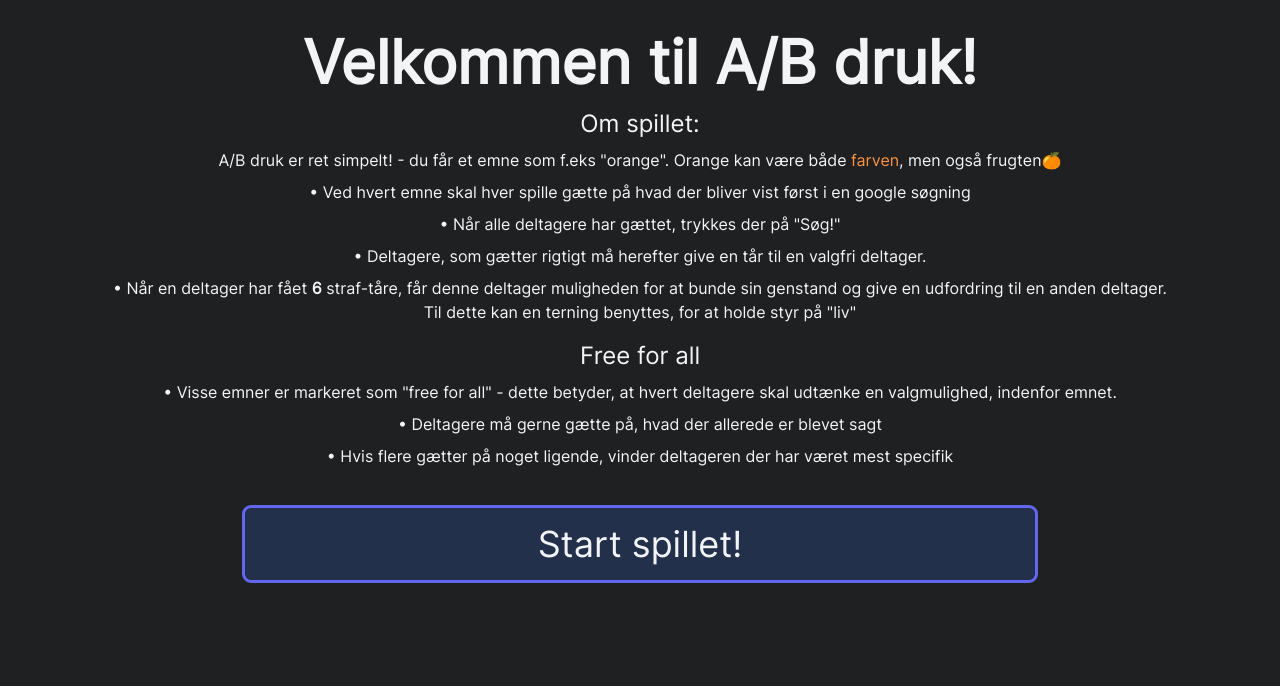
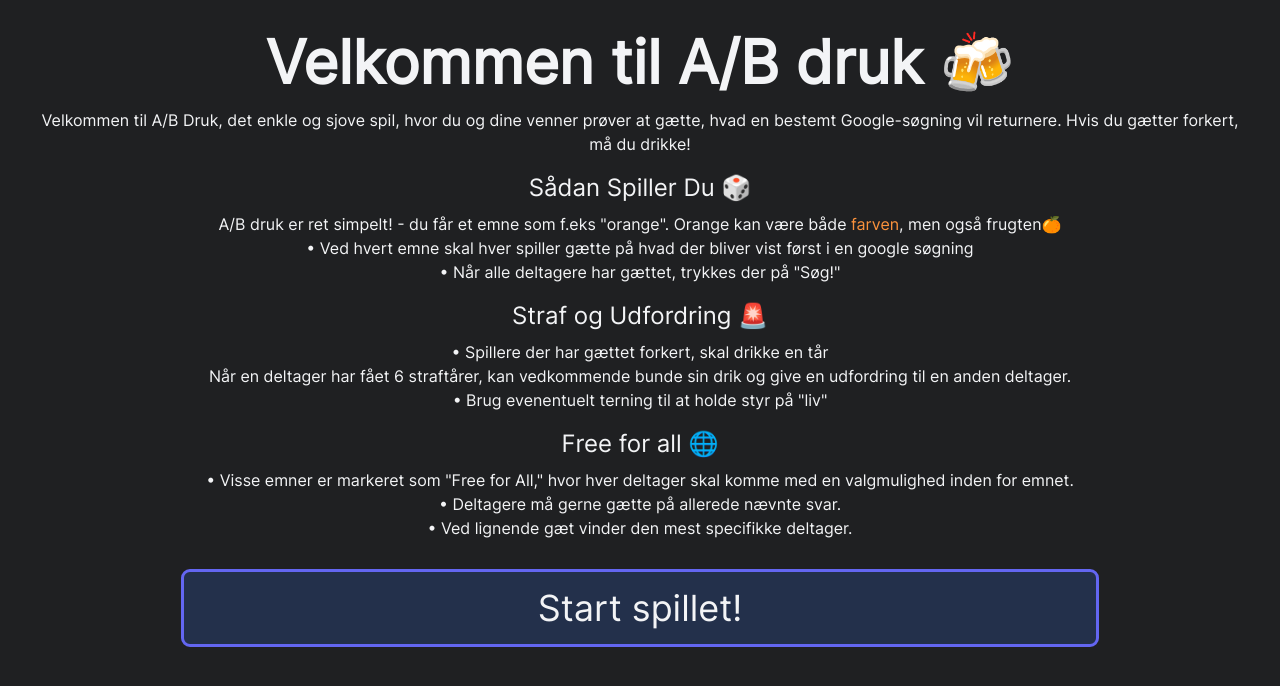
Before and after one commit to Julius-Bendt/abdruk, a Vue app: page / in a window 1280 px wide. Shown: the top 686 px of the page. Built offline with nearby package versions, Linux system fonts and the light colour scheme.

Commit message:
Updated game rules (and added emojies! :D)

```diff
--- a/src/views/HomeView.vue
+++ b/src/views/HomeView.vue
@@ -3,37 +3,41 @@
 <template>
   <main class="flex justify-center my-auto">
     <div class="text-center my-auto">
-      <h1 class="text-6xl font-bold mb-4">Velkommen til A/B druk!</h1>
-      <div class="mb-4">
-        <h2 class="text-2xl mb-2">Om spillet:</h2>
-        <p class="mb-2">
+      <h1 class="text-6xl font-bold mb-4">Velkommen til A/B druk 🍻</h1>
+      <p>
+        Velkommen til A/B Druk, det enkle og sjove spil, hvor du og dine venner prøver at gætte,
+        hvad en bestemt Google-søgning vil returnere. Hvis du gætter forkert, må du drikke!
+      </p>
+      <div class="my-4">
+        <h2 class="text-2xl mb-2">Sådan Spiller Du 🎲</h2>
+        <p>
           A/B druk er ret simpelt! - du får et emne som f.eks "orange". Orange kan være både
           <span class="text-orange-400">farven</span>, men også frugten🍊
         </p>
-        <p class="mb-2">
-          • Ved hvert emne skal hver spille gætte på hvad der bliver vist først i en google søgning
+        <p>
+          • Ved hvert emne skal hver spiller gætte på hvad der bliver vist først i en google søgning
         </p>
-        <p class="mb-2">• Når alle deltagere har gættet, trykkes der på "Søg!"</p>
-        <p class="mb-2">
-          • Deltagere, som gætter rigtigt må herefter give en tår til en valgfri deltager.
+        <p class="mb-1">• Når alle deltagere har gættet, trykkes der på "Søg!"</p>
+      </div>
+
+      <div class="mb-4">
+        <h2 class="text-2xl mb-2">Straf og Udfordring 🚨</h2>
+        <p>• Spillere der har gættet forkert, skal drikke en tår</p>
+        <p>
+          Når en deltager har fået 6 straftårer, kan vedkommende bunde sin drik og give en
+          udfordring til en anden deltager.
         </p>
-        <p class="mb-2">
-          • Når en deltager har fået <span class="font-bold">6</span> straf-tåre, får denne deltager
-          muligheden for at bunde sin genstand og give en udfordring til en anden deltager.<br />Til
-          dette kan en terning benyttes, for at holde styr på "liv"
-        </p>
+        <p>• Brug evenentuelt terning til at holde styr på "liv"</p>
       </div>
 
       <div>
-        <h2 class="text-2xl mb-2">Free for all</h2>
-        <p class="mb-2">
-          • Visse emner er markeret som "free for all" - dette betyder, at hvert deltagere skal
-          udtænke en valgmulighed, indenfor emnet.
+        <h2 class="text-2xl mb-2">Free for all 🌐</h2>
+        <p>
+          • Visse emner er markeret som "Free for All," hvor hver deltager skal komme med en
+          valgmulighed inden for emnet.
         </p>
-        <p class="mb-2">• Deltagere må gerne gætte på, hvad der allerede er blevet sagt</p>
-        <p class="mb-2">
-          • Hvis flere gætter på noget ligende, vinder deltageren der har været mest specifik
-        </p>
+        <p>• Deltagere må gerne gætte på allerede nævnte svar.</p>
+        <p>• Ved lignende gæt vinder den mest specifikke deltager.</p>
       </div>
 
       <button
```
